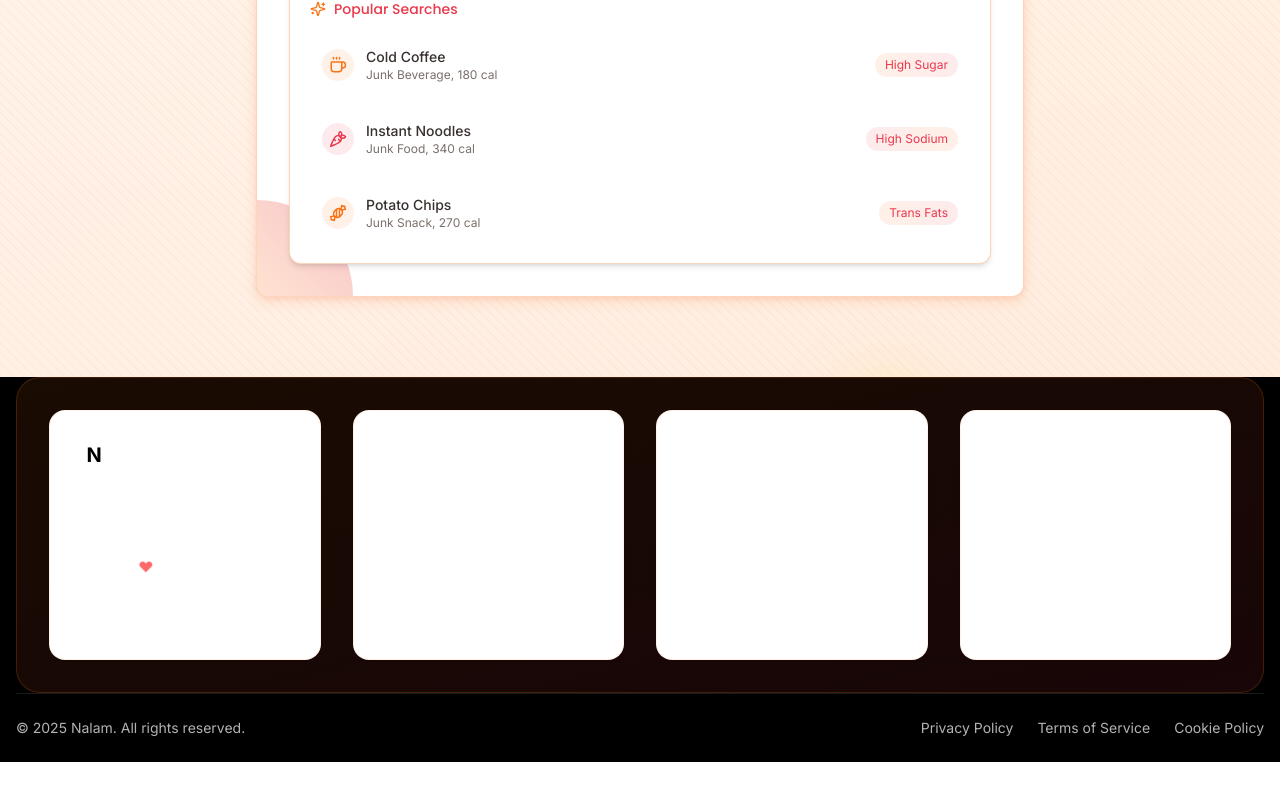
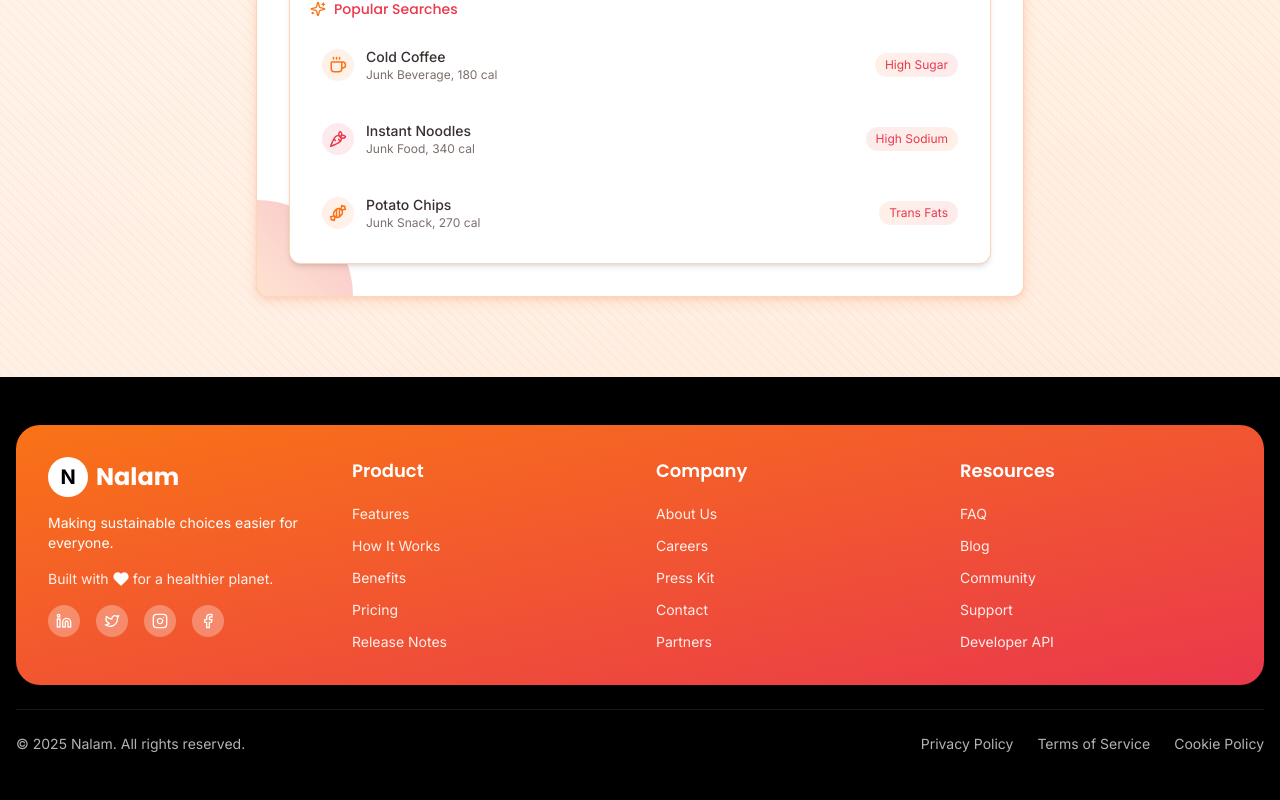
Before and after one commit to ChillandBuild/Nalam, a React (Vite) app: page /search in a window 1280 px wide. Shown: the part 687-1487 px from the top of the page. Before the commit the page ends 1449 px from the top, so only its background shows below. Built offline with nearby package versions, Linux system fonts and the light colour scheme.

Commit message:
Refactor: Combine card elements and apply color scheme
Combine all elements within the card and apply the orange and red color scheme.

```diff
--- a/src/components/Footer.tsx
+++ b/src/components/Footer.tsx
@@ -2,8 +2,9 @@
 const Footer = () => {
   return (
     <footer className="bg-black text-white">
-      <div className="container px-4 mx-auto">
-        <div className="py-12 grid grid-cols-1 md:grid-cols-4 gap-8">
+      <div className="container px-4 mx-auto py-12">
+        <div className="rounded-3xl bg-gradient-to-br from-[#F97316] to-[#ea384c] p-8 shadow-lg text-white">
+          <div className="grid grid-cols-1 md:grid-cols-4 gap-8">
             <div className="space-y-4">
               <div className="flex items-center">
                 <a href="#" className="flex items-center gap-2">
@@ -11,37 +12,37 @@ const Footer = () => {
                   <span className="text-2xl font-display font-bold">Nalam</span>
                 </a>
               </div>
-            <p className="text-white/80 text-sm">
+              <p className="text-white text-sm">
                 Making sustainable choices easier for everyone.
               </p>
-            <p className="text-white/70 text-sm flex items-center gap-1">
+              <p className="text-white/90 text-sm flex items-center gap-1">
                 Built with
-              <svg xmlns="http://www.w3.org/2000/svg" width="16" height="16" viewBox="0 0 24 24" fill="#FF6B6B" stroke="currentColor" strokeWidth="2" strokeLinecap="round" strokeLinejoin="round">
+                <svg xmlns="http://www.w3.org/2000/svg" width="16" height="16" viewBox="0 0 24 24" fill="#FFFFFF" stroke="currentColor" strokeWidth="2" strokeLinecap="round" strokeLinejoin="round">
                   <path d="M20.84 4.61a5.5 5.5 0 0 0-7.78 0L12 5.67l-1.06-1.06a5.5 5.5 0 0 0-7.78 7.78l1.06 1.06L12 21.23l7.78-7.78 1.06-1.06a5.5 5.5 0 0 0 0-7.78z"></path>
                 </svg>
                 for a healthier planet.
               </p>
               <div className="flex gap-4">
-              <a href="#" className="w-8 h-8 rounded-full bg-white/10 flex items-center justify-center hover:bg-white/20 transition-colors">
+                <a href="#" className="w-8 h-8 rounded-full bg-white/30 flex items-center justify-center hover:bg-white/50 transition-colors">
                   <svg xmlns="http://www.w3.org/2000/svg" width="16" height="16" viewBox="0 0 24 24" fill="none" stroke="currentColor" strokeWidth="2" strokeLinecap="round" strokeLinejoin="round">
                     <path d="M16 8a6 6 0 0 1 6 6v7h-4v-7a2 2 0 0 0-2-2 2 2 0 0 0-2 2v7h-4v-7a6 6 0 0 1 6-6z"></path>
                     <rect x="2" y="9" width="4" height="12"></rect>
                     <circle cx="4" cy="4" r="2"></circle>
                   </svg>
                 </a>
-              <a href="#" className="w-8 h-8 rounded-full bg-white/10 flex items-center justify-center hover:bg-white/20 transition-colors">
+                <a href="#" className="w-8 h-8 rounded-full bg-white/30 flex items-center justify-center hover:bg-white/50 transition-colors">
                   <svg xmlns="http://www.w3.org/2000/svg" width="16" height="16" viewBox="0 0 24 24" fill="none" stroke="currentColor" strokeWidth="2" strokeLinecap="round" strokeLinejoin="round">
                     <path d="M22 4.01c-1 .49-1.98.689-3 .99-1.121-1.265-2.783-1.335-4.38-.737S11.977 6.323 12 8v1c-3.245.083-6.135-1.395-8-4 0 0-4.182 7.433 4 11-1.872 1.247-3.739 2.088-6 2 3.308 1.803 6.913 2.423 10.034 1.517 3.58-1.04 6.522-3.723 7.651-7.742a13.84 13.84 0 0 0 .497-3.753C20.18 7.773 21.692 5.25 22 4.009z"></path>
                   </svg>
                 </a>
-              <a href="#" className="w-8 h-8 rounded-full bg-white/10 flex items-center justify-center hover:bg-white/20 transition-colors">
+                <a href="#" className="w-8 h-8 rounded-full bg-white/30 flex items-center justify-center hover:bg-white/50 transition-colors">
                   <svg xmlns="http://www.w3.org/2000/svg" width="16" height="16" viewBox="0 0 24 24" fill="none" stroke="currentColor" strokeWidth="2" strokeLinecap="round" strokeLinejoin="round">
                     <rect x="2" y="2" width="20" height="20" rx="5" ry="5"></rect>
                     <path d="M16 11.37A4 4 0 1 1 12.63 8 4 4 0 0 1 16 11.37z"></path>
                     <line x1="17.5" y1="6.5" x2="17.51" y2="6.5"></line>
                   </svg>
                 </a>
-              <a href="#" className="w-8 h-8 rounded-full bg-white/10 flex items-center justify-center hover:bg-white/20 transition-colors">
+                <a href="#" className="w-8 h-8 rounded-full bg-white/30 flex items-center justify-center hover:bg-white/50 transition-colors">
                   <svg xmlns="http://www.w3.org/2000/svg" width="16" height="16" viewBox="0 0 24 24" fill="none" stroke="currentColor" strokeWidth="2" strokeLinecap="round" strokeLinejoin="round">
                     <path d="M18 2h-3a5 5 0 0 0-5 5v3H7v4h3v8h4v-8h3l1-4h-4V7a1 1 0 0 1 1-1h3z"></path>
                   </svg>
@@ -52,38 +53,39 @@ const Footer = () => {
             <div>
               <h3 className="font-semibold text-lg mb-4">Product</h3>
               <ul className="space-y-2">
-              <li><a href="#features" className="text-white/80 hover:text-white text-sm">Features</a></li>
-              <li><a href="#how-it-works" className="text-white/80 hover:text-white text-sm">How It Works</a></li>
-              <li><a href="#benefits" className="text-white/80 hover:text-white text-sm">Benefits</a></li>
-              <li><a href="#" className="text-white/80 hover:text-white text-sm">Pricing</a></li>
-              <li><a href="#" className="text-white/80 hover:text-white text-sm">Release Notes</a></li>
+                <li><a href="#features" className="text-white/90 hover:text-white text-sm">Features</a></li>
+                <li><a href="#how-it-works" className="text-white/90 hover:text-white text-sm">How It Works</a></li>
+                <li><a href="#benefits" className="text-white/90 hover:text-white text-sm">Benefits</a></li>
+                <li><a href="#" className="text-white/90 hover:text-white text-sm">Pricing</a></li>
+                <li><a href="#" className="text-white/90 hover:text-white text-sm">Release Notes</a></li>
               </ul>
             </div>
 
             <div>
               <h3 className="font-semibold text-lg mb-4">Company</h3>
               <ul className="space-y-2">
-              <li><a href="#" className="text-white/80 hover:text-white text-sm">About Us</a></li>
-              <li><a href="#" className="text-white/80 hover:text-white text-sm">Careers</a></li>
-              <li><a href="#" className="text-white/80 hover:text-white text-sm">Press Kit</a></li>
-              <li><a href="#" className="text-white/80 hover:text-white text-sm">Contact</a></li>
-              <li><a href="#" className="text-white/80 hover:text-white text-sm">Partners</a></li>
+                <li><a href="#" className="text-white/90 hover:text-white text-sm">About Us</a></li>
+                <li><a href="#" className="text-white/90 hover:text-white text-sm">Careers</a></li>
+                <li><a href="#" className="text-white/90 hover:text-white text-sm">Press Kit</a></li>
+                <li><a href="#" className="text-white/90 hover:text-white text-sm">Contact</a></li>
+                <li><a href="#" className="text-white/90 hover:text-white text-sm">Partners</a></li>
               </ul>
             </div>
 
             <div>
               <h3 className="font-semibold text-lg mb-4">Resources</h3>
               <ul className="space-y-2">
-              <li><a href="#faq" className="text-white/80 hover:text-white text-sm">FAQ</a></li>
-              <li><a href="#" className="text-white/80 hover:text-white text-sm">Blog</a></li>
-              <li><a href="#" className="text-white/80 hover:text-white text-sm">Community</a></li>
-              <li><a href="#" className="text-white/80 hover:text-white text-sm">Support</a></li>
-              <li><a href="#" className="text-white/80 hover:text-white text-sm">Developer API</a></li>
+                <li><a href="#faq" className="text-white/90 hover:text-white text-sm">FAQ</a></li>
+                <li><a href="#" className="text-white/90 hover:text-white text-sm">Blog</a></li>
+                <li><a href="#" className="text-white/90 hover:text-white text-sm">Community</a></li>
+                <li><a href="#" className="text-white/90 hover:text-white text-sm">Support</a></li>
+                <li><a href="#" className="text-white/90 hover:text-white text-sm">Developer API</a></li>
               </ul>
             </div>
           </div>
+        </div>
 
-        <div className="py-6 border-t border-white/10 flex flex-col md:flex-row justify-between items-center gap-4">
+        <div className="py-6 border-t border-white/10 flex flex-col md:flex-row justify-between items-center gap-4 mt-6">
           <div className="text-sm text-white/70">
             © {new Date().getFullYear()} Nalam. All rights reserved.
           </div>
--- a/src/index.css
+++ b/src/index.css
@@ -182,16 +182,6 @@
     background: linear-gradient(45deg, #F97316, #ea384c, #FEC6A1);
     z-index: -1;
   }
-
-  /* Orange and red themed grid container - Added for the grid styling */
-  .py-12.grid.grid-cols-1.md\:grid-cols-4.gap-8 {
-    @apply bg-gradient-to-br from-[#F97316]/10 to-[#ea384c]/10 rounded-3xl p-8 border border-[#F97316]/20;
-  }
-
-  /* Additional child element styling for the grid items */
-  .py-12.grid.grid-cols-1.md\:grid-cols-4.gap-8 > div {
-    @apply bg-white rounded-2xl shadow-sm hover:shadow-md transition-all duration-300 border border-[#F97316]/10 p-6 hover:scale-[1.02];
-  }
 }
 
 /* Enhanced animations */
```
Lines whose indentation alone changed are shown as unchanged.
